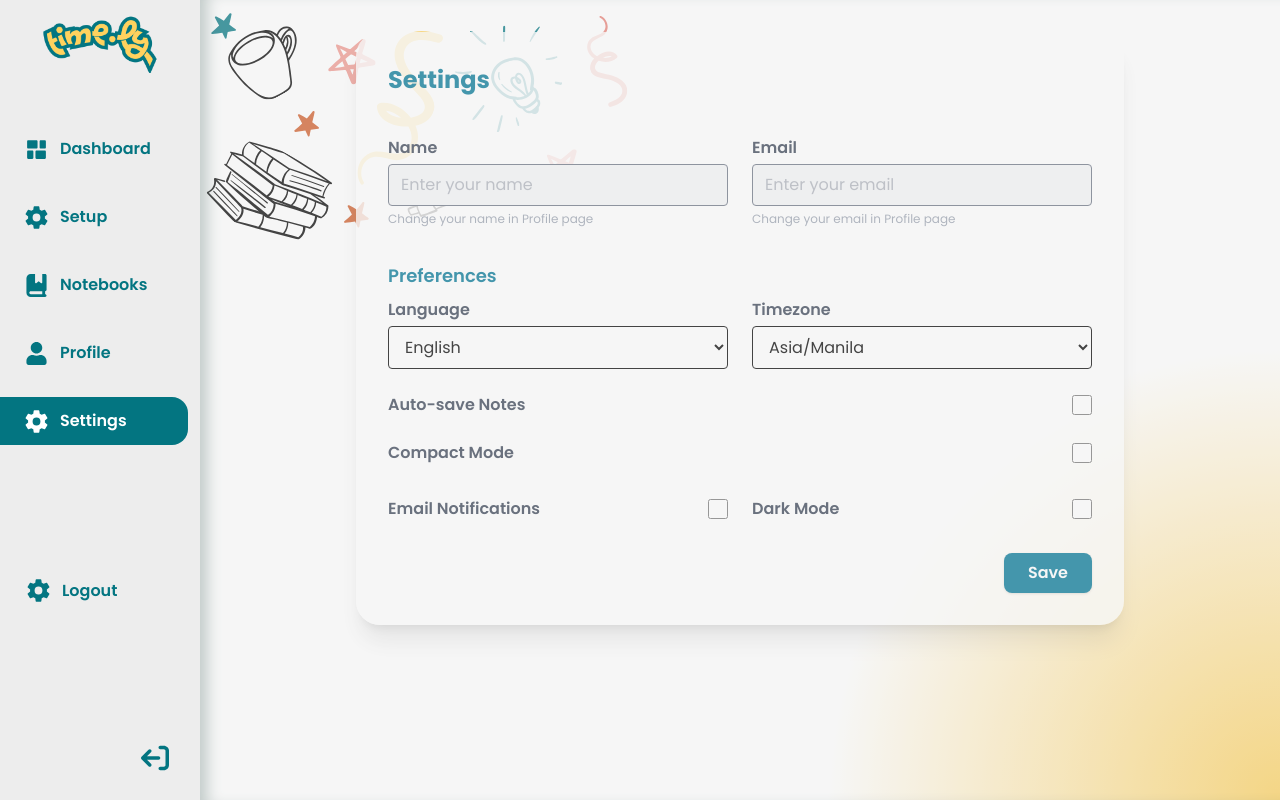
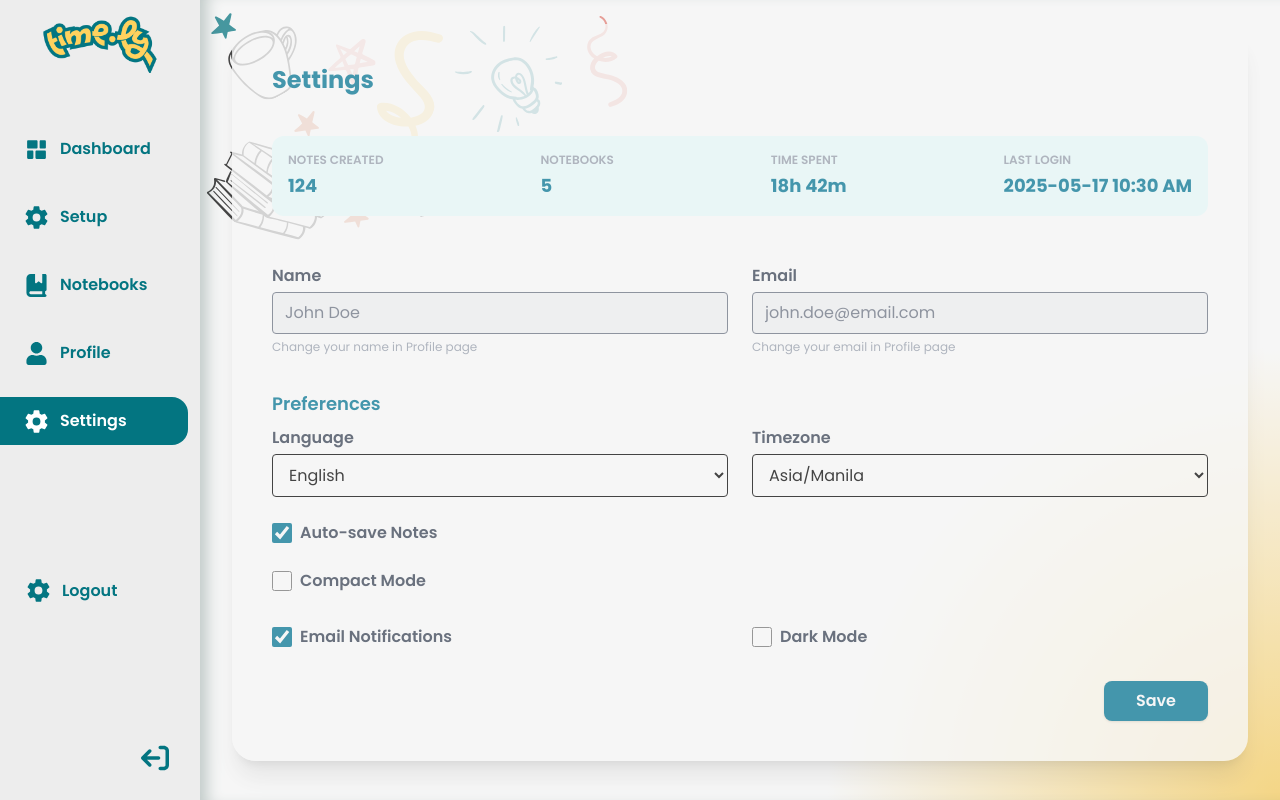
Before and after one commit to yanaSG/time.ly, a React (Vite) app in the folder frontend/: page /settings in a window 1280 px wide. Built offline with nearby package versions, Linux system fonts and the light colour scheme.

Commit message:
updated the settings ui from settings/karen

```diff
--- a/frontend/src/views/features/profile-settings/Settings.tsx
+++ b/frontend/src/views/features/profile-settings/Settings.tsx
@@ -25,22 +25,74 @@ const Settings = () => {
 //     alert('Settings saved!');
 //   };
 
+  const [profile, setProfile] = useState({
+    name: 'John Doe',
+    email: 'john.doe@email.com',
+    notifications: true,
+    darkMode: false,
+    language: 'en',
+    timezone: 'Asia/Manila',
+    autoSave: true,
+    compactMode: false,
+  });
+
+  const usageStats = {
+    notesCreated: 124,
+    notebooks: 5,
+    lastLogin: '2025-05-17 10:30 AM',
+    totalTimeSpent: '18h 42m',
+  };
+
+  const handleChange = (e: React.ChangeEvent<HTMLInputElement | HTMLSelectElement>) => {
+    const { name, type, value } = e.target as HTMLInputElement | HTMLSelectElement;
+    setProfile(prev => ({
+      ...prev,
+      [name]: type === 'checkbox'
+        ? (e.target as HTMLInputElement).checked
+        : value,
+    }));
+  };
+
+  const handleSubmit = (e: React.FormEvent) => {
+    e.preventDefault();
+    alert('Settings saved!');
+  };
+
   return (
-    <div className="w-full min-h-[calc(100vh-2rem)] flex justify-center items-start py-8 px-2 md:px-8 bg-transparent">
-      <form
-        //onSubmit={handleSubmit}
-        className="w-full max-w-3xl bg-white/80 rounded-3xl shadow-xl p-8 flex flex-col gap-8"
-      >
+    <div className="w-full h-screen overflow-auto bg-transparent">
+      <div className="w-full min-h-full flex flex-col md:flex-row justify-center items-start py-6 px-4 md:px-8 gap-8">
+        <div className="flex-1 bg-white/80 rounded-3xl shadow-xl p-6 md:p-10 flex flex-col items-center md:items-start max-w-full">
+          <form onSubmit={handleSubmit} className="w-full flex flex-col gap-8">
             <h2 className="text-2xl font-bold text-cyan-700 mb-2">Settings</h2>
 
-        <div className="grid grid-cols-1 md:grid-cols-2 gap-6">
+            {/* Usage Stats */}
+            <div className="bg-cyan-50 rounded-xl p-4 flex flex-wrap gap-8 justify-between w-full mb-4">
+              <div>
+                <span className="block text-xs text-gray-400 font-semibold uppercase mb-1">Notes Created</span>
+                <span className="block text-lg font-bold text-cyan-700">{usageStats.notesCreated}</span>
+              </div>
+              <div>
+                <span className="block text-xs text-gray-400 font-semibold uppercase mb-1">Notebooks</span>
+                <span className="block text-lg font-bold text-cyan-700">{usageStats.notebooks}</span>
+              </div>
+              <div>
+                <span className="block text-xs text-gray-400 font-semibold uppercase mb-1">Time Spent</span>
+                <span className="block text-lg font-bold text-cyan-700">{usageStats.totalTimeSpent}</span>
+              </div>
+              <div>
+                <span className="block text-xs text-gray-400 font-semibold uppercase mb-1">Last Login</span>
+                <span className="block text-lg font-bold text-cyan-700">{usageStats.lastLogin}</span>
+              </div>
+            </div>
+
+            <div className="grid grid-cols-1 md:grid-cols-2 gap-6 w-full">
               <div>
                 <label className="block text-gray-700 font-semibold mb-1">Name</label>
                 <input
                   type="text"
                   name="name"
-              // value={profile.name}
-              //readOnly
+                  value={profile.name}
+                  readOnly
                   className="w-full border rounded px-3 py-2 bg-gray-100 text-gray-500 cursor-not-allowed"
                   title="Full name"
                   placeholder="Enter your name"
@@ -52,8 +104,8 @@ const Settings = () => {
                 <input
                   type="email"
                   name="email"
-              // value={profile.email}
-              //readOnly
+                  value={profile.email}
+                  readOnly
                   className="w-full border rounded px-3 py-2 bg-gray-100 text-gray-500 cursor-not-allowed"
                   title="Email address"
                   placeholder="Enter your email"
@@ -62,16 +114,18 @@ const Settings = () => {
               </div>
             </div>
 
-        <div>
+            <div className="w-full">
               <h3 className="text-lg font-semibold text-cyan-700 mb-2">Preferences</h3>
               <div className="grid grid-cols-1 md:grid-cols-2 gap-6">
                 <div>
                   <label className="block text-gray-700 font-semibold mb-1">Language</label>
                   <select
                     name="language"
-                // value={profile.language}
-                //onChange={handleChange}
+                    value={profile.language}
+                    onChange={handleChange}
                     className="w-full border rounded px-3 py-2"
+                    aria-label="Language"
+                    title="Language"
                   >
                     <option value="en">English</option>
                     <option value="fil">Filipino</option>
@@ -82,9 +136,10 @@ const Settings = () => {
                   <label className="block text-gray-700 font-semibold mb-1">Timezone</label>
                   <select
                     name="timezone"
-                // value={profile.timezone}
-                //onChange={handleChange}
+                    value={profile.timezone}
+                    onChange={handleChange}
                     className="w-full border rounded px-3 py-2"
+                    title="Timezone"
                   >
                     <option value="Asia/Manila">Asia/Manila</option>
                     <option value="Asia/Singapore">Asia/Singapore</option>
@@ -92,63 +147,71 @@ const Settings = () => {
                     <option value="Europe/London">Europe/London</option>
                   </select>
                 </div>
-            <div className="flex items-center justify-between md:col-span-2">
-              <label className="text-gray-700 font-semibold">Auto-save Notes</label>
+                <div className="flex items-center gap-2 md:col-span-2">
                   <input
+                    id="autoSave"
                     type="checkbox"
                     name="autoSave"
-                // checked={profile.autoSave}
-                //onChange={handleChange}
+                    checked={profile.autoSave}
+                    onChange={handleChange}
                     className="w-5 h-5 accent-cyan-700"
                     title="Enable or disable auto-save"
                   />
+                  <label className="text-gray-700 font-semibold" htmlFor="autoSave">Auto-save Notes</label>
                 </div>
-            <div className="flex items-center justify-between md:col-span-2">
-              <label className="text-gray-700 font-semibold">Compact Mode</label>
+                <div className="flex items-center gap-2 md:col-span-2">
                   <input
+                    id="compactMode"
                     type="checkbox"
                     name="compactMode"
-                // checked={profile.compactMode}
-                //onChange={handleChange}
+                    checked={profile.compactMode}
+                    onChange={handleChange}
                     className="w-5 h-5 accent-cyan-700"
                     title="Enable or disable compact mode"
                   />
+                  <label className="text-gray-700 font-semibold" htmlFor="compactMode">Compact Mode</label>
                 </div>
               </div>
             </div>
 
-        <div className="grid grid-cols-1 md:grid-cols-2 gap-6">
-          <div className="flex items-center justify-between">
-            <label className="text-gray-700 font-semibold">Email Notifications</label>
+            <div className="grid grid-cols-1 md:grid-cols-2 gap-6 w-full">
+              <div className="flex items-center gap-2">
                 <input
+                  id="notifications"
                   type="checkbox"
                   name="notifications"
-              // checked={profile.notifications}
-              //onChange={handleChange}
+                  checked={profile.notifications}
+                  onChange={handleChange}
                   className="w-5 h-5 accent-cyan-700"
                   title="Enable or disable email notifications"
                 />
+                <label className="text-gray-700 font-semibold" htmlFor="notifications">Email Notifications</label>
               </div>
-          <div className="flex items-center justify-between">
-            <label className="text-gray-700 font-semibold">Dark Mode</label>
+              <div className="flex items-center gap-2">
                 <input
+                  id="darkMode"
                   type="checkbox"
                   name="darkMode"
-              // checked={profile.darkMode}
-              //onChange={handleChange}
+                  checked={profile.darkMode}
+                  onChange={handleChange}
                   className="w-5 h-5 accent-cyan-700"
                   title="Enable or disable dark mode"
                 />
+                <label className="text-gray-700 font-semibold" htmlFor="darkMode">Dark Mode</label>
               </div>
             </div>
-        {/* Save Button */}
+
+            <div className="flex justify-end w-full">
               <button
                 type="submit"
-          className="bg-cyan-700 hover:bg-cyan-800 text-white font-semibold py-2 px-6 rounded-lg shadow transition self-end"
+                className="bg-cyan-700 hover:bg-cyan-800 text-white font-semibold py-2 px-8 rounded-lg shadow transition"
               >
                 Save
               </button>
+            </div>
           </form>
+        </div>
+      </div>
     </div>
   )
 }
```
Lines whose indentation alone changed are shown as unchanged.
